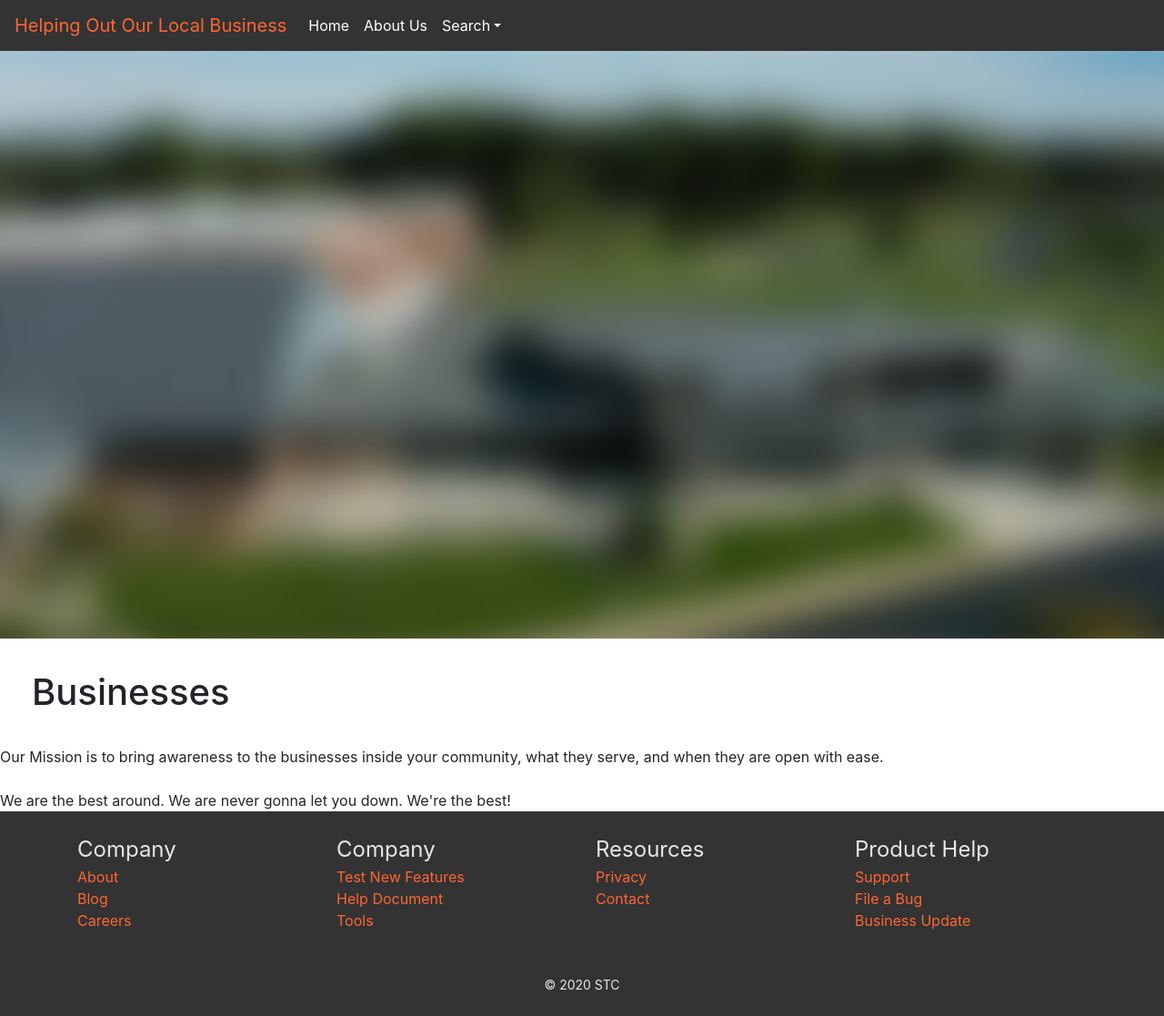
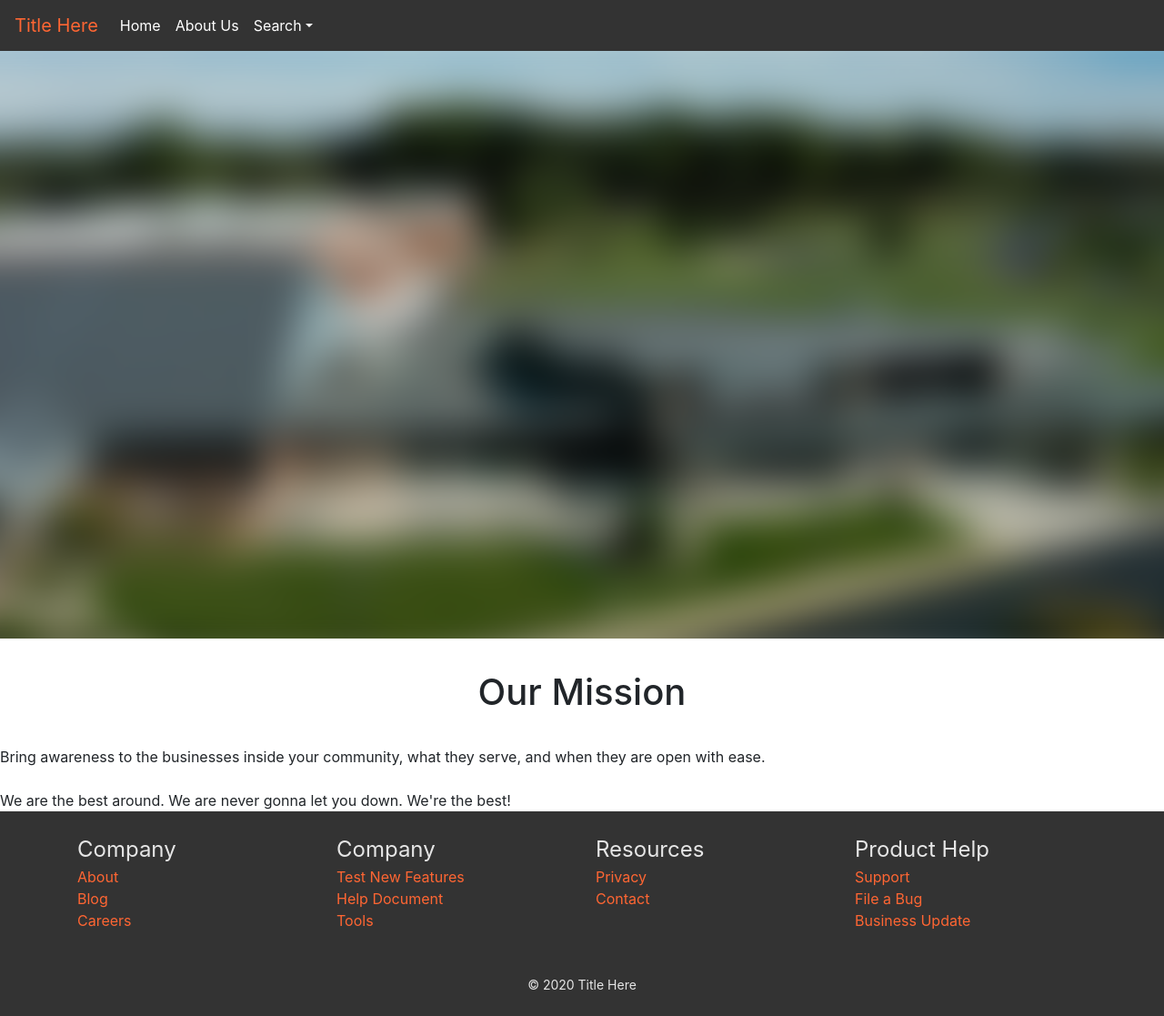
Before and after one commit to Aplank14/stc, a React (Create React App) app: page / in a window 1280 px wide. Shown: the whole page at 91% size. Built offline with nearby package versions, Linux system fonts and the light colour scheme.

Commit message:
Title Here Overlay
Removed all titles and switched to title here or Test

```diff
--- a/public/index.html
+++ b/public/index.html
@@ -24,7 +24,7 @@
       work correctly both with client-side routing and a non-root public URL.
       Learn how to configure a non-root public URL by running `npm run build`.
     -->
-    <title>HOOLB</title>
+    <title>TEST WEB</title>
   </head>
   <body>
     <noscript>You need to enable JavaScript to run this app.</noscript>
--- a/src/components/CityCard.js
+++ b/src/components/CityCard.js
@@ -5,7 +5,7 @@ import {Card} from 'react-bootstrap'
 const CityCard = ({city}) => {
   return (
     <Link to={`/city/${city.City}`}>
-      <Card className="text-center cityCardMargin col-lg-3 col-md-6 col-sm-6">
+      <Card className="text-center col-lg-3 col-md-6 col-sm-8">
         <Card.Body>
           <div>{city.City}</div>
           <h3>12</h3>
--- a/src/components/Footer.js
+++ b/src/components/Footer.js
@@ -38,7 +38,7 @@ const Footer = () => {
           <br></br>
           <br></br>
           <div align="center" className="footerCopyright">
-            © 2020 STC
+            © 2020 Title Here
           </div>
           <br></br>
         </Container>
--- a/src/components/Header.js
+++ b/src/components/Header.js
@@ -8,7 +8,7 @@ const Header = () => {
       <Navbar className="headerBackground" expand="lg">
         <Navbar.Brand>
           <Link to="/" className="linkOrange">
-            Helping Out Our Local Business
+            Title Here
           </Link>
         </Navbar.Brand>
         <Navbar.Toggle aria-controls="basic-navbar-nav" />
--- a/src/components/Home.js
+++ b/src/components/Home.js
@@ -13,9 +13,9 @@ export default function Home() {
         </Link>
       </div>
 
-      <h1 className="titleMargin">Businesses</h1>
+      <h1 align="center" className="titleMargin">Our Mission</h1>
       <div>
-        Our Mission is to bring awareness to the businesses inside your community, what
+        Bring awareness to the businesses inside your community, what
         they serve, and when they are open with ease.
       </div>
       <br></br>
```
